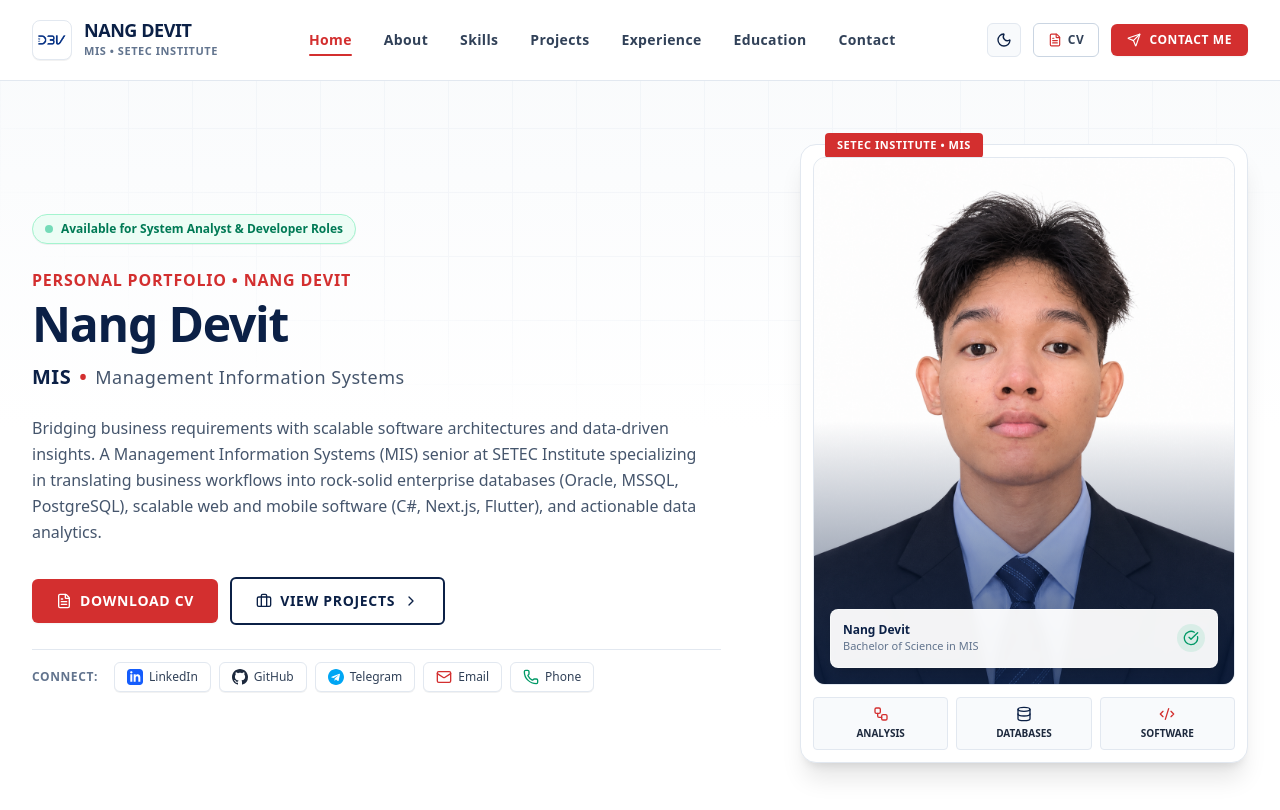
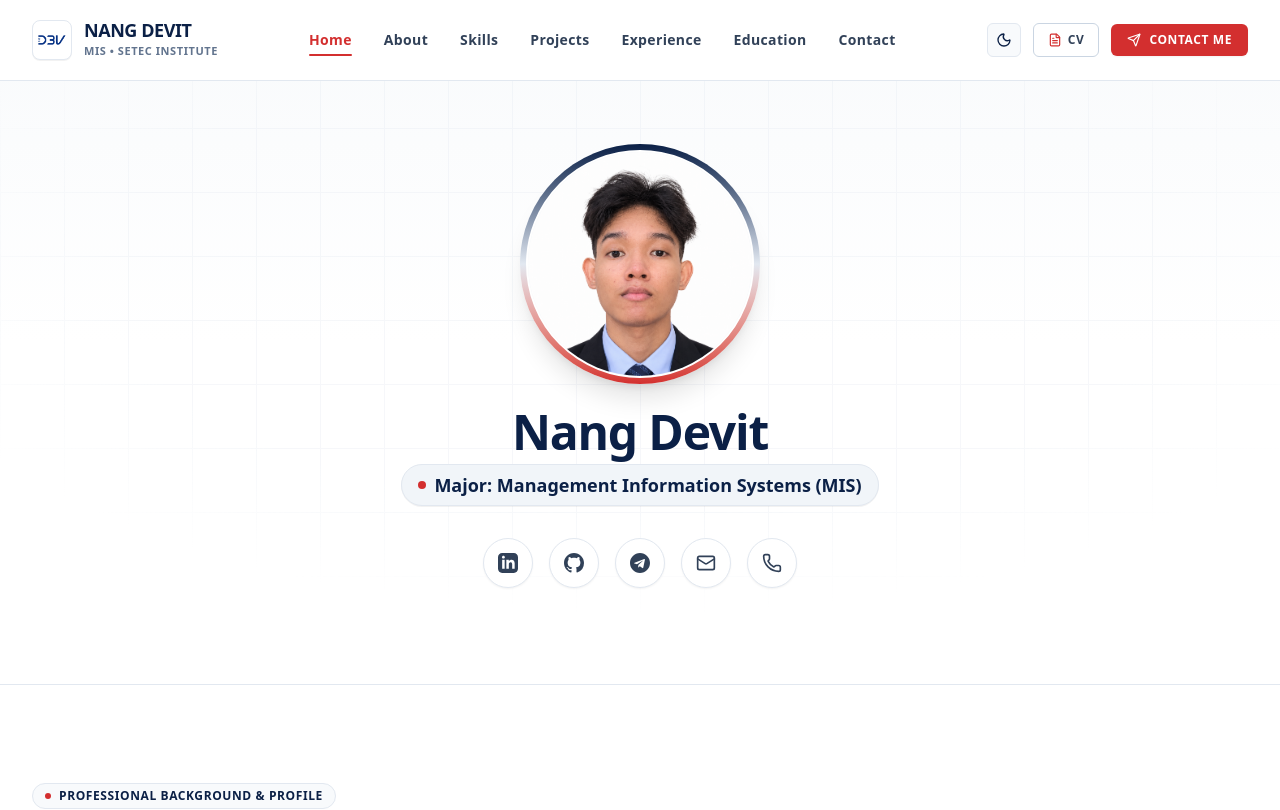
Before and after one commit to devitnang/Nang-Devit_MIS_Portfolio, a Next.js app: page / in a window 1280 px wide. Shown: the top 810 px of the page. Built offline with nearby package versions, Linux system fonts and the light colour scheme.

Commit message:
feat: simplify home/hero section to photo, major, and contact icons only

```diff
--- a/src/components/sections/HeroSection.tsx
+++ b/src/components/sections/HeroSection.tsx
@@ -2,34 +2,23 @@
 
 import React from "react";
 import Image from "next/image";
-import Link from "next/link";
 import { personalInfo, socialLinks } from "@/data/portfolioData";
 import { GithubIcon, LinkedinIcon, TelegramIcon } from "@/components/ui/Icons";
-import {
-  FileText,
-  Briefcase,
-  ChevronRight,
-  Database,
-  Workflow,
-  Code2,
-  Mail,
-  Phone,
-  CheckCircle,
-} from "lucide-react";
+import { Mail, Phone } from "lucide-react";
 
 export function HeroSection() {
   const getSocialIcon = (name: string) => {
     switch (name) {
       case "LinkedIn":
-        return <LinkedinIcon className="w-4 h-4 text-blue-600 dark:text-blue-400" />;
+        return <LinkedinIcon className="w-5 h-5" />;
       case "GitHub":
-        return <GithubIcon className="w-4 h-4 text-slate-800 dark:text-slate-200" />;
+        return <GithubIcon className="w-5 h-5" />;
       case "Telegram":
-        return <TelegramIcon className="w-4 h-4 text-sky-500" />;
+        return <TelegramIcon className="w-5 h-5" />;
       case "Email":
-        return <Mail className="w-4 h-4 text-[#D32F2F]" />;
+        return <Mail className="w-5 h-5" />;
       case "Phone":
-        return <Phone className="w-4 h-4 text-emerald-600 dark:text-emerald-400" />;
+        return <Phone className="w-5 h-5" />;
       default:
         return null;
     }
@@ -38,149 +27,54 @@ export function HeroSection() {
   return (
     <section
       id="home"
-      className="relative pt-28 pb-16 md:pt-36 md:pb-24 overflow-hidden border-b border-slate-200 dark:border-slate-800 bg-linear-to-b from-slate-50 via-white to-white dark:from-[#070D19] dark:via-[#080F1E] dark:to-[#080F1E]"
+      className="relative pt-28 pb-16 md:pt-36 md:pb-24 overflow-hidden border-b border-slate-200 dark:border-slate-800 bg-linear-to-b from-slate-50 via-white to-white dark:from-[#070D19] dark:via-[#080F1E] dark:to-[#080F1E] flex items-center justify-center min-h-[70vh]"
     >
       {/* Subtle Corporate Grid Background */}
-      <div className="absolute inset-0 bg-[linear-gradient(to_right,#e2e8f0_1px,transparent_1px),linear-gradient(to_bottom,#e2e8f0_1px,transparent_1px)] dark:bg-[linear-gradient(to_right,#1e293b_1px,transparent_1px),linear-gradient(to_bottom,#1e293b_1px,transparent_1px)] bg-[size:4rem_4rem] [mask-image:radial-gradient(ellipse_60%_50%_at_50%_0%,#000_70%,transparent_100%)] opacity-30 dark:opacity-20 pointer-events-none" />
+      <div className="absolute inset-0 bg-[linear-gradient(to_right,#e2e8f0_1px,transparent_1px),linear-gradient(to_bottom,#e2e8f0_1px,transparent_1px)] dark:bg-[linear-gradient(to_right,#1e293b_1px,transparent_1px),linear-gradient(to_bottom,#1e293b_1px,transparent_1px)] bg-[size:4rem_4rem] [mask-image:radial-gradient(ellipse_60%_50%_at_50%_40%,#000_70%,transparent_100%)] opacity-30 dark:opacity-20 pointer-events-none" />
 
-      <div className="max-w-7xl mx-auto px-4 sm:px-6 lg:px-8 relative z-10">
-        <div className="grid grid-cols-1 lg:grid-cols-12 gap-10 lg:gap-12 items-center">
-          {/* Left Column: Professional Identity & Hero Copy */}
-          <div className="lg:col-span-7 space-y-6">
-            {/* Status / Availability Badge */}
-            <div className="inline-flex items-center gap-2 px-3 py-1.5 rounded-full text-xs font-semibold bg-emerald-50 dark:bg-emerald-950/40 text-emerald-700 dark:text-emerald-300 border border-emerald-200 dark:border-emerald-900/60 shadow-2xs">
-              <span className="w-2 h-2 rounded-full bg-emerald-500 animate-pulse" />
-              <span>Available for System Analyst & Developer Roles</span>
+      <div className="max-w-4xl mx-auto px-4 sm:px-6 lg:px-8 relative z-10 text-center">
+        {/* Profile Photo */}
+        <div className="flex justify-center mb-6">
+          <div className="relative w-44 h-44 sm:w-52 sm:h-52 md:w-60 md:h-60 rounded-full p-1.5 bg-gradient-to-b from-[#0B2046] via-slate-200 to-[#D32F2F] dark:from-[#0F2756] dark:via-slate-700 dark:to-[#D32F2F] shadow-xl">
+            <div className="relative w-full h-full rounded-full overflow-hidden bg-slate-100 dark:bg-slate-900 border-2 border-white dark:border-[#080F1E]">
+              <Image
+                src={personalInfo.assets.avatar}
+                alt="Nang Devit"
+                fill
+                priority
+                className="object-cover object-top hover:scale-105 transition-transform duration-300"
+                sizes="(max-width: 768px) 210px, 240px"
+              />
             </div>
-
-            {/* Main Greeting & Name */}
-            <div>
-              <p className="text-sm sm:text-base font-semibold tracking-wider uppercase text-[#D32F2F] dark:text-red-400 mb-1">
-                Personal Portfolio &bull; Nang Devit
-              </p>
-              <h1 className="text-3xl sm:text-4xl md:text-5xl lg:text-5xl font-extrabold tracking-tight text-[#0B2046] dark:text-white leading-[1.15]">
-                {personalInfo.name}
-              </h1>
-              <div className="mt-3 flex items-center gap-2 text-lg sm:text-xl font-bold text-[#0B2046] dark:text-blue-400 tracking-wide">
-                <span>MIS</span>
-                <span className="text-[#D32F2F]">&bull;</span>
-                <span className="text-slate-600 dark:text-slate-300 font-medium text-base sm:text-lg">
-                  Management Information Systems
-                </span>
           </div>
         </div>
 
-            {/* Professional Summary */}
-            <p className="text-sm sm:text-base text-slate-600 dark:text-slate-300 leading-relaxed max-w-2xl">
-              {personalInfo.shortTagline} A Management Information Systems (MIS) senior at SETEC Institute specializing in translating business workflows into rock-solid enterprise databases (Oracle, MSSQL, PostgreSQL), scalable web and mobile software (C#, Next.js, Flutter), and actionable data analytics.
-            </p>
+        {/* Name */}
+        <h1 className="text-3xl sm:text-4xl md:text-5xl font-extrabold tracking-tight text-[#0B2046] dark:text-white mb-2">
+          {personalInfo.name}
+        </h1>
 
-            {/* Call to Actions (Primary Red + Secondary Corporate Navy) */}
-            <div className="flex flex-wrap items-center gap-3 pt-2">
-              <a
-                href={personalInfo.assets.cv}
-                download={personalInfo.assets.cvFileName}
-                className="inline-flex items-center justify-center gap-2 px-6 py-3 rounded-md text-sm font-bold uppercase tracking-wider bg-[#D32F2F] hover:bg-[#B71C1C] text-white shadow-xs hover:shadow transition-all duration-150 cursor-pointer"
-              >
-                <FileText className="w-4 h-4" />
-                <span>Download CV</span>
-              </a>
-
-              <Link
-                href="#projects"
-                className="inline-flex items-center justify-center gap-2 px-6 py-3 rounded-md text-sm font-bold uppercase tracking-wider border-2 border-[#0B2046] text-[#0B2046] hover:bg-[#0B2046] hover:text-white dark:border-slate-700 dark:text-slate-200 dark:hover:bg-slate-800 transition-all duration-150"
-              >
-                <Briefcase className="w-4 h-4" />
-                <span>View Projects</span>
-                <ChevronRight className="w-4 h-4" />
-              </Link>
+        {/* Major Only */}
+        <div className="inline-flex items-center gap-2 px-4 py-1.5 rounded-full bg-slate-100 dark:bg-slate-800/80 border border-slate-200 dark:border-slate-700 text-[#0B2046] dark:text-blue-300 font-bold text-sm sm:text-base md:text-lg mb-8 shadow-2xs">
+          <span className="w-2 h-2 rounded-full bg-[#D32F2F]" />
+          <span>Major: Management Information Systems (MIS)</span>
         </div>
 
-            {/* Social Links Row */}
-            <div className="pt-3 border-t border-slate-200 dark:border-slate-800 flex flex-wrap items-center gap-2">
-              <span className="text-xs font-semibold uppercase tracking-wider text-slate-500 dark:text-slate-400 mr-2">
-                Connect:
-              </span>
+        {/* Contact Icons Only */}
+        <div className="flex items-center justify-center gap-3 sm:gap-4">
           {socialLinks.map((s) => (
             <a
               key={s.name}
               href={s.url}
-                  target="_blank"
-                  rel="noopener noreferrer"
-                  className="inline-flex items-center gap-1.5 px-3 py-1.5 rounded-md text-xs font-medium bg-white dark:bg-slate-900 border border-slate-200 dark:border-slate-800 text-slate-700 dark:text-slate-300 hover:text-[#D32F2F] dark:hover:text-red-400 hover:border-[#D32F2F]/40 dark:hover:border-red-500/40 transition-colors shadow-2xs"
-                  aria-label={`${s.name} Profile`}
+              target={s.url.startsWith("http") ? "_blank" : undefined}
+              rel={s.url.startsWith("http") ? "noopener noreferrer" : undefined}
+              className="p-3 sm:p-3.5 rounded-full bg-white dark:bg-slate-900 border border-slate-200 dark:border-slate-800 text-slate-700 dark:text-slate-300 hover:text-white hover:bg-[#D32F2F] dark:hover:bg-[#D32F2F] hover:border-[#D32F2F] dark:hover:border-[#D32F2F] transition-all duration-200 shadow-xs hover:shadow-md hover:-translate-y-0.5 cursor-pointer"
+              title={`${s.name}: ${s.label}`}
+              aria-label={s.name}
             >
               {getSocialIcon(s.name)}
-                  <span>{s.name}</span>
             </a>
           ))}
-            </div>
-          </div>
-
-          {/* Right Column: Corporate Profile Photo Card */}
-          <div className="lg:col-span-5 flex justify-center lg:justify-end">
-            <div className="relative w-full max-w-sm sm:max-w-md">
-              {/* Outer Corporate Frame */}
-              <div className="relative rounded-2xl p-3 bg-white dark:bg-[#0D182E] border border-slate-200 dark:border-slate-800 shadow-xl">
-                {/* Red Accent Top Tag */}
-                <div className="absolute -top-3 left-6 px-3 py-1 rounded bg-[#D32F2F] text-white text-[11px] font-bold uppercase tracking-wider shadow-xs">
-                  SETEC Institute &bull; MIS
-                </div>
-
-                {/* Profile Image Frame */}
-                <div className="relative w-full aspect-4/5 rounded-xl overflow-hidden bg-slate-100 dark:bg-slate-900 border border-slate-200 dark:border-slate-800">
-                  <Image
-                    src={personalInfo.assets.avatar}
-                    alt="Nang Devit - Professional Portrait"
-                    fill
-                    priority
-                    className="object-cover object-top hover:scale-102 transition-transform duration-300"
-                    sizes="(max-width: 768px) 100vw, 450px"
-                  />
-                  <div className="absolute inset-0 bg-linear-to-t from-[#0B2046]/70 via-transparent to-transparent pointer-events-none" />
-
-                  {/* Bottom Image Overlay Badge */}
-                  <div className="absolute bottom-4 left-4 right-4 p-3 rounded-lg bg-white/95 dark:bg-[#071228]/95 backdrop-blur-xs border border-white/40 dark:border-slate-800 text-slate-900 dark:text-white shadow-lg">
-                    <div className="flex items-center justify-between">
-                      <div>
-                        <p className="text-xs font-bold text-[#0B2046] dark:text-white">
-                          Nang Devit
-                        </p>
-                        <p className="text-[11px] text-slate-500 dark:text-slate-400">
-                          Bachelor of Science in MIS
-                        </p>
-                      </div>
-                      <div className="w-7 h-7 rounded-full bg-emerald-500/10 text-emerald-600 dark:text-emerald-400 flex items-center justify-center">
-                        <CheckCircle className="w-4 h-4" />
-                      </div>
-                    </div>
-                  </div>
-                </div>
-
-                {/* Small Corporate Badges Underneath */}
-                <div className="mt-3 grid grid-cols-3 gap-2 text-center">
-                  <div className="p-2 rounded bg-slate-50 dark:bg-slate-900/60 border border-slate-200 dark:border-slate-800">
-                    <Workflow className="w-4 h-4 mx-auto text-[#D32F2F] mb-1" />
-                    <span className="block text-[10px] font-bold text-slate-800 dark:text-slate-200 uppercase">
-                      Analysis
-                    </span>
-                  </div>
-                  <div className="p-2 rounded bg-slate-50 dark:bg-slate-900/60 border border-slate-200 dark:border-slate-800">
-                    <Database className="w-4 h-4 mx-auto text-[#0B2046] dark:text-blue-400 mb-1" />
-                    <span className="block text-[10px] font-bold text-slate-800 dark:text-slate-200 uppercase">
-                      Databases
-                    </span>
-                  </div>
-                  <div className="p-2 rounded bg-slate-50 dark:bg-slate-900/60 border border-slate-200 dark:border-slate-800">
-                    <Code2 className="w-4 h-4 mx-auto text-[#D32F2F] mb-1" />
-                    <span className="block text-[10px] font-bold text-slate-800 dark:text-slate-200 uppercase">
-                      Software
-                    </span>
-                  </div>
-                </div>
-              </div>
-            </div>
-          </div>
         </div>
       </div>
     </section>
```
Lines whose indentation alone changed are shown as unchanged.
